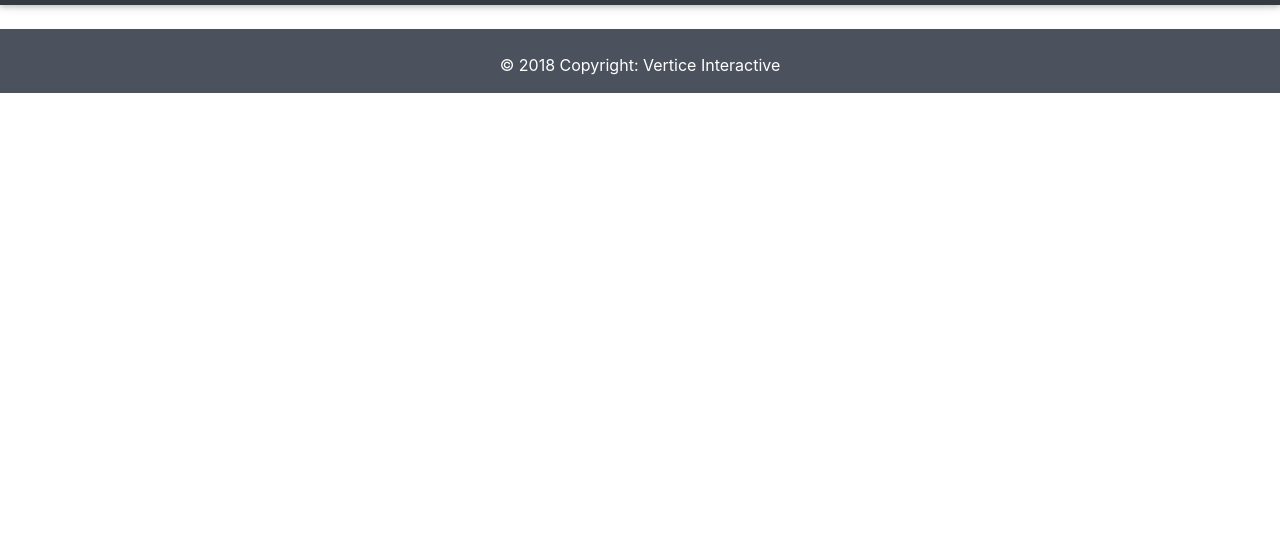
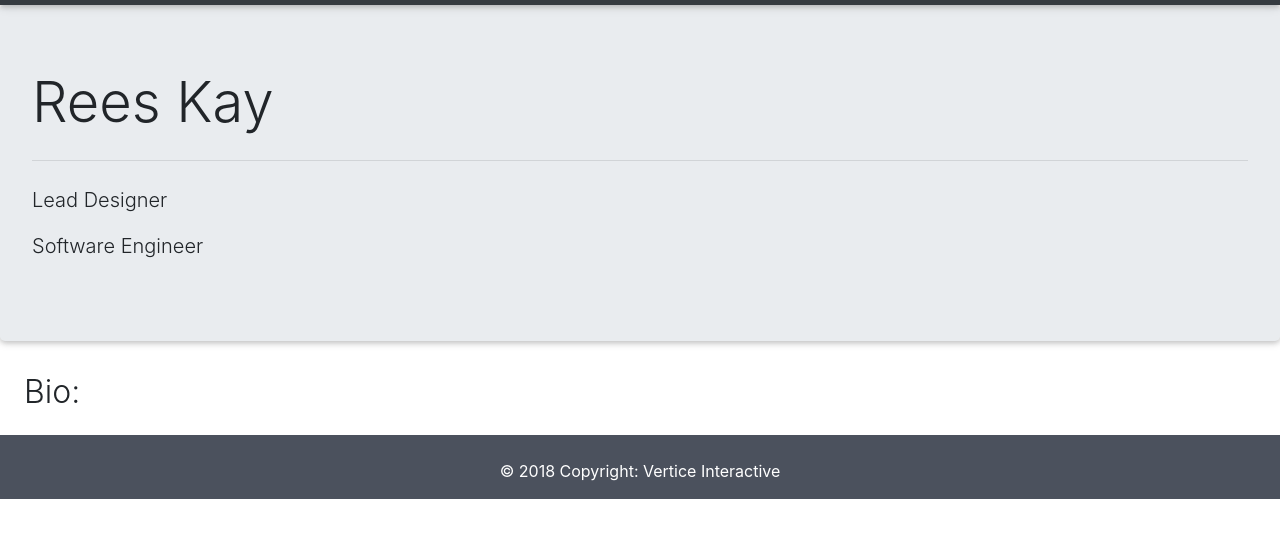
Before and after one commit to danielroberts108/visite, a plain HTML site: page rees.html in a window 1280 px wide. Shown: the part 54-592 px from the top of the page. Drawn offline with nearby package versions, Linux system fonts and the light colour scheme.

Commit message:
Page Titles

```diff
--- a/css/style.css
+++ b/css/style.css
@@ -22,3 +22,9 @@ html, body {
     text-align: right;
     align-content: right;
 }
+
+.display-5 {
+    font-size: 2rem;
+    font-weight: 300;
+    line-height: 1.2;
+}
--- a/rees.html
+++ b/rees.html
@@ -52,6 +52,21 @@
 </nav>
 <!--/NavBar-->
 
+<!--Title-->
+<div class="jumbotron">
+    <h1 class="display-4">Rees Kay</h1>
+    <hr class="my-4">
+    <p class="lead">Lead Designer</p>
+    <p class="lead">Software Engineer</p>
+</div>
+<!--/Title-->
+
+<!--Body-->
+<div class="pl-4">
+    <h2 class="display-5">Bio:</h2>
+</div>
+<!--/Body-->
+
 <!--Scripts-->
 <script src="https://code.jquery.com/jquery-3.2.1.slim.min.js"
         integrity="sha384-KJ3o2DKtIkvYIK3UENzmM7KCkRr/rE9/Qpg6aAZGJwFDMVNA/GpGFF93hXpG5KkN"
```
Also changed, not shown: about.html (+11 -0 lines), daniel.html (+14 -0 lines), games.html (+13 -0 lines), index.html (+1 -1 lines).
